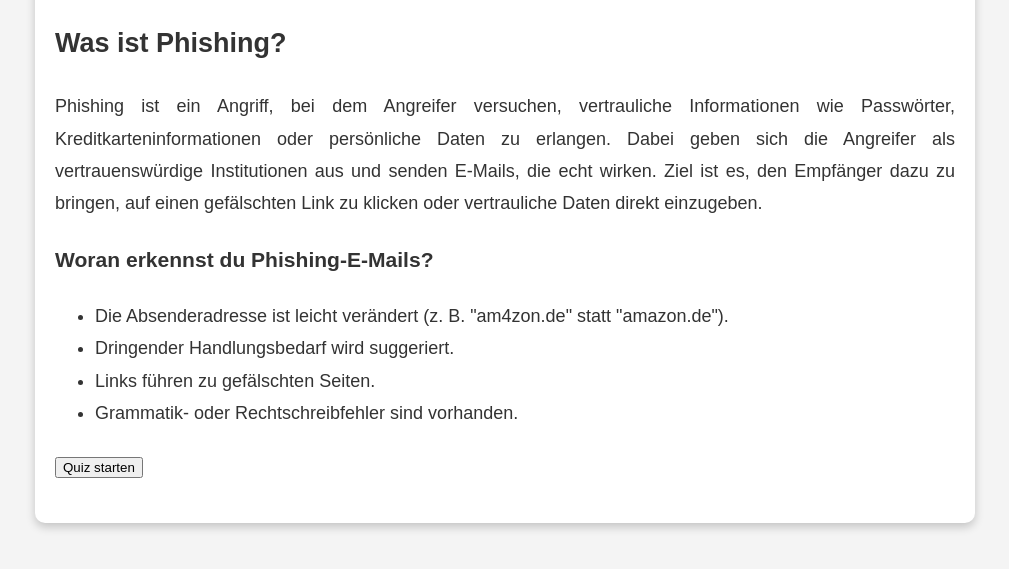
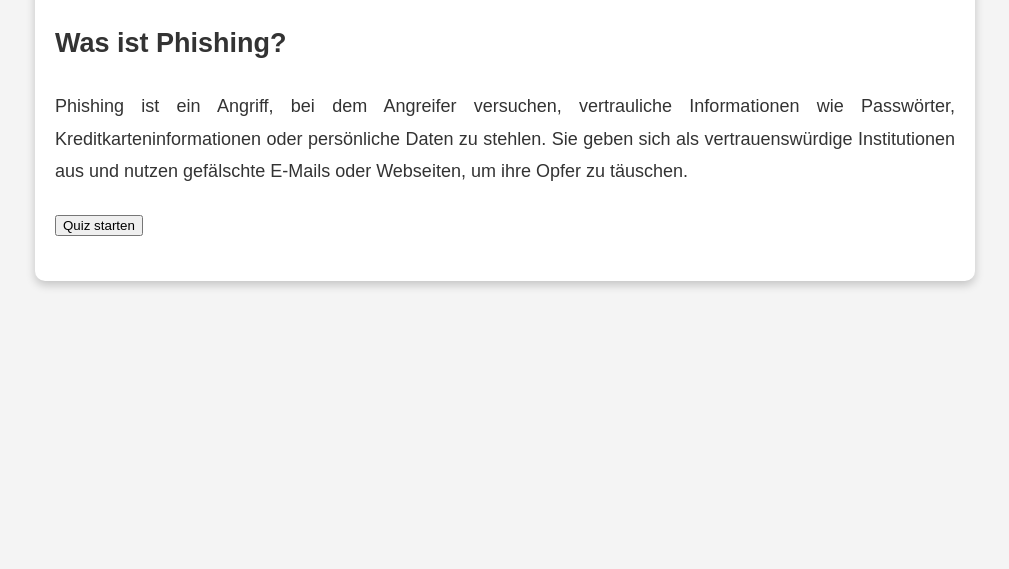
Before and after one commit to sideshowbob84/cdl, a website: page phishingquiz.html in a window 1280 px wide. Shown: the part 173-742 px from the top of the page, without its empty margins (135-1144 px from the left). Drawn offline with Linux system fonts and the light colour scheme.

Commit message:
Update phishingquiz.html

```diff
--- a/phishingquiz.html
+++ b/phishingquiz.html
@@ -220,10 +220,11 @@
                     <p style="text-align: center; font-size: 20px;">Du hast ${score} von ${emails.length} korrekt beantwortet.</p>
                     ${
                         score === emails.length
-                            ? '<p style="text-align: center; font-size: 24px; color: green;">Flag: {CAUGHT_ALL_THE_PHISH}</p>'
-                            : '<p style="text-align: center; font-size: 20px; color: red;">Leider hast du nicht alle Fragen richtig beantwortet. Versuche es erneut!</p>'
+                            ? `<p style="text-align: center; font-size: 24px; color: green;">Flag: {CAUGHT_ALL_THE_PHISH}</p>
+                               <a href="index.html" class="back-button">Zurück zur Hauptseite</a>`
+                            : `<p style="text-align: center; font-size: 20px; color: red;">Leider hast du nicht alle Fragen richtig beantwortet. Versuche es erneut!</p>
+                               <a href="phishingquiz.html" class="back-button">Quiz erneut starten</a>`
                     }
-                    <a href="index.html" class="back-button">Zurück zur Hauptseite</a>
                 </div>
             `;
         }
@@ -237,17 +238,9 @@
         <div class="description">
             <h2>Was ist Phishing?</h2>
             <p>
-                Phishing ist ein Angriff, bei dem Angreifer versuchen, vertrauliche Informationen wie Passwörter, Kreditkarteninformationen oder persönliche Daten zu erlangen.
-                Dabei geben sich die Angreifer als vertrauenswürdige Institutionen aus und senden E-Mails, die echt wirken. Ziel ist es, den Empfänger dazu zu bringen,
-                auf einen gefälschten Link zu klicken oder vertrauliche Daten direkt einzugeben.
+                Phishing ist ein Angriff, bei dem Angreifer versuchen, vertrauliche Informationen wie Passwörter, Kreditkarteninformationen oder persönliche Daten zu stehlen.
+                Sie geben sich als vertrauenswürdige Institutionen aus und nutzen gefälschte E-Mails oder Webseiten, um ihre Opfer zu täuschen.
             </p>
-            <h3>Woran erkennst du Phishing-E-Mails?</h3>
-            <ul>
-                <li>Die Absenderadresse ist leicht verändert (z. B. "am4zon.de" statt "amazon.de").</li>
-                <li>Dringender Handlungsbedarf wird suggeriert.</li>
-                <li>Links führen zu gefälschten Seiten.</li>
-                <li>Grammatik- oder Rechtschreibfehler sind vorhanden.</li>
-            </ul>
             <button onclick="startQuiz()" style="margin-top: 10px;">Quiz starten</button>
         </div>
         <div class="email-viewer">
```
